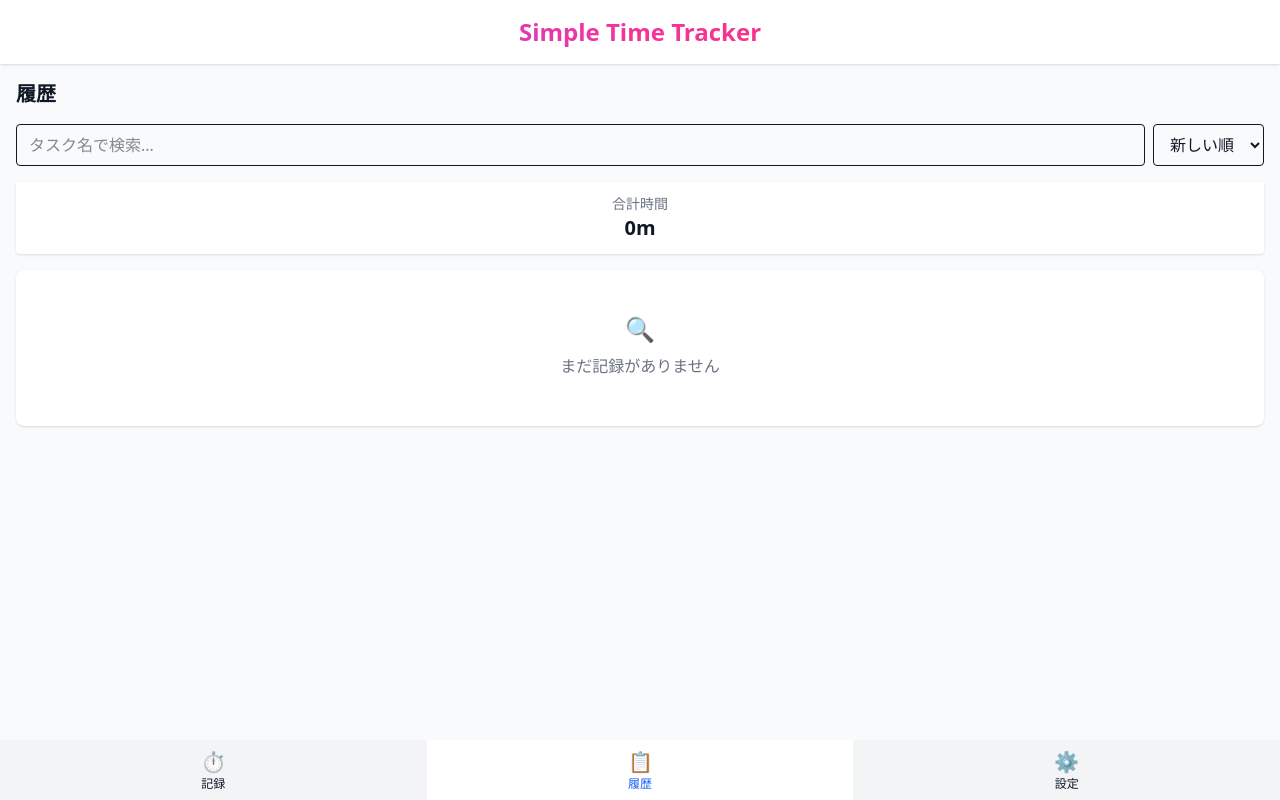
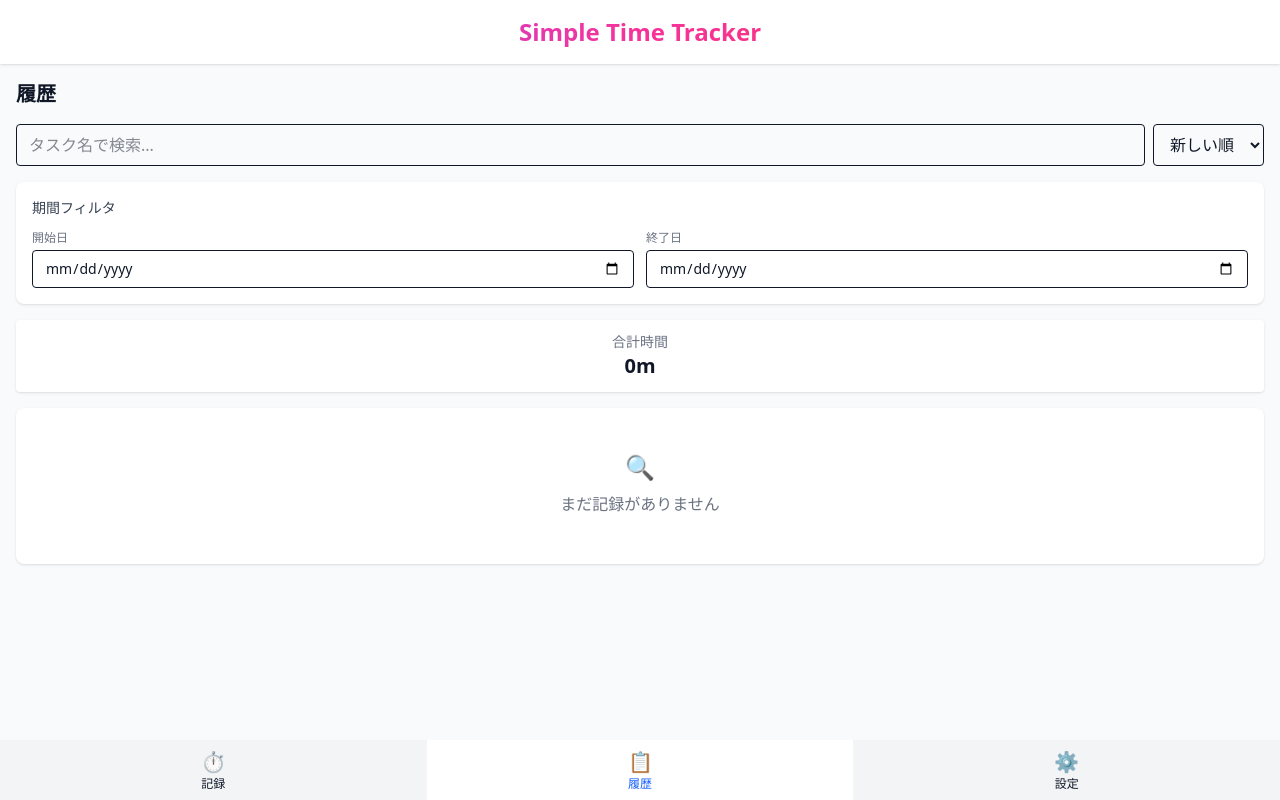
Before and after one commit to Nu424/pletra, a React (Vite) app: page /history in a window 1280 px wide. Built offline with nearby package versions, Linux system fonts and the light colour scheme; a web font is replaced by a local one.

Commit message:
feat-gen: 記録履歴を期間で絞り込めるようにした

```diff
--- a/src/pages/HistoryPage.tsx
+++ b/src/pages/HistoryPage.tsx
@@ -2,7 +2,7 @@ import { useState, useMemo } from 'react';
 import { useTaskContext } from '../contexts/TaskContext';
 import { useRecordContext } from '../contexts/RecordContext';
 import { useUIContext } from '../contexts/UIContext';
-import { formatTime, formatDateTime, formatDuration } from '../utils/timeUtils';
+import { formatTime, formatDateTime, formatDuration, getStartOfDay, getEndOfDay } from '../utils/timeUtils';
 
 // ソートオプション
 type SortOption = 'newest' | 'oldest' | 'longest' | 'shortest';
@@ -16,12 +16,16 @@ export function HistoryPage() {
   const [searchQuery, setSearchQuery] = useState('');
   const [sortOption, setSortOption] = useState<SortOption>('newest');
 
+  // 日付範囲フィルタリングの状態
+  const [startDateFilter, setStartDateFilter] = useState('');
+  const [endDateFilter, setEndDateFilter] = useState('');
+
   // 完了したレコードのみをフィルタリング
   const completedRecords = useMemo(() =>
     records.filter(record => record.endAt !== undefined),
   [records]);
 
-  // 検索とソートを適用したレコードリスト
+  // 検索、日付範囲、ソートを適用したレコードリスト
   const filteredAndSortedRecords = useMemo(() => {
     // 検索フィルタリング
     let filtered = completedRecords;
@@ -30,6 +34,29 @@ export function HistoryPage() {
       filtered = completedRecords.filter(record => {
         const task = tasks.find(t => t.id === record.taskId);
         return task && task.name.toLowerCase().includes(query);
+      });
+    }
+
+    // 日付範囲フィルタリング
+    if (startDateFilter || endDateFilter) {
+      filtered = filtered.filter(record => {
+        const recordDate = record.startAt;
+
+        let isWithinRange = true;
+
+        // 開始日フィルタ
+        if (startDateFilter) {
+          const startOfFilterDay = getStartOfDay(startDateFilter);
+          isWithinRange = isWithinRange && recordDate >= startOfFilterDay;
+        }
+
+        // 終了日フィルタ
+        if (endDateFilter) {
+          const endOfFilterDay = getEndOfDay(endDateFilter);
+          isWithinRange = isWithinRange && recordDate <= endOfFilterDay;
+        }
+
+        return isWithinRange;
       });
     }
 
@@ -48,12 +75,18 @@ export function HistoryPage() {
           return 0;
       }
     });
-  }, [completedRecords, tasks, searchQuery, sortOption]);
+  }, [completedRecords, tasks, searchQuery, sortOption, startDateFilter, endDateFilter]);
 
   // 合計時間の計算
   const totalTime = useMemo(() =>
     filteredAndSortedRecords.reduce((sum, record) => sum + record.accumulated, 0),
   [filteredAndSortedRecords]);
+
+  // 日付範囲をクリアする関数
+  const clearDateFilters = () => {
+    setStartDateFilter('');
+    setEndDateFilter('');
+  };
 
   return (
     <div className="space-y-4">
@@ -90,10 +123,71 @@ export function HistoryPage() {
         </div>
       </div>
 
+      {/* 日付範囲フィルタ */}
+      <div className="bg-white dark:bg-gray-800 p-4 rounded-lg shadow animate-fade-in" style={{ animationDelay: '0.08s' }}>
+        <div className="flex items-center justify-between mb-3">
+          <h3 className="text-sm font-medium text-gray-700 dark:text-gray-300">期間フィルタ</h3>
+          {(startDateFilter || endDateFilter) && (
+            <button
+              onClick={clearDateFilters}
+              className="text-xs text-blue-600 dark:text-blue-400 hover:underline"
+              aria-label="日付フィルタをクリア"
+            >
+              クリア
+            </button>
+          )}
+        </div>
+        <div className="grid grid-cols-1 sm:grid-cols-2 gap-3">
+          <div>
+            <label htmlFor="start-date" className="block text-xs text-gray-500 dark:text-gray-400 mb-1">
+              開始日
+            </label>
+            <input
+              id="start-date"
+              type="date"
+              value={startDateFilter}
+              onChange={(e) => setStartDateFilter(e.target.value)}
+              className="w-full px-3 py-2 text-sm border rounded dark:bg-gray-700 dark:border-gray-600 transition-all focus:ring-2 focus:ring-blue-500 focus:border-blue-500"
+              aria-label="フィルタ開始日"
+            />
+          </div>
+          <div>
+            <label htmlFor="end-date" className="block text-xs text-gray-500 dark:text-gray-400 mb-1">
+              終了日
+            </label>
+            <input
+              id="end-date"
+              type="date"
+              value={endDateFilter}
+              onChange={(e) => setEndDateFilter(e.target.value)}
+              className="w-full px-3 py-2 text-sm border rounded dark:bg-gray-700 dark:border-gray-600 transition-all focus:ring-2 focus:ring-blue-500 focus:border-blue-500"
+              aria-label="フィルタ終了日"
+            />
+          </div>
+        </div>
+        {(startDateFilter || endDateFilter) && (
+          <div className="mt-2 text-xs text-gray-500 dark:text-gray-400">
+            {startDateFilter && endDateFilter
+              ? `${startDateFilter} から ${endDateFilter} までの記録を表示`
+              : startDateFilter
+                ? `${startDateFilter} 以降の記録を表示`
+                : `${endDateFilter} 以前の記録を表示`
+            }
+          </div>
+        )}
+      </div>
+
       {/* 合計時間 */}
       <div className="bg-white dark:bg-gray-800 p-3 rounded shadow text-center animate-fade-in" style={{ animationDelay: '0.1s' }}>
-        <p className="text-sm text-gray-500 dark:text-gray-400">合計時間</p>
+        <p className="text-sm text-gray-500 dark:text-gray-400">
+          {(startDateFilter || endDateFilter) ? '期間内合計時間' : '合計時間'}
+        </p>
         <p className="text-xl font-semibold">{formatDuration(totalTime)}</p>
+        {filteredAndSortedRecords.length !== completedRecords.length && (
+          <p className="text-xs text-gray-400 dark:text-gray-500 mt-1">
+            {filteredAndSortedRecords.length} / {completedRecords.length} 件
+          </p>
+        )}
       </div>
 
       {/* レコードリスト */}
@@ -101,7 +195,7 @@ export function HistoryPage() {
         {filteredAndSortedRecords.length === 0 ? (
           <div className="text-center py-12 text-gray-500 dark:text-gray-400 bg-white dark:bg-gray-800 rounded-lg shadow">
             <div className="emoji text-4xl mb-3">🔍</div>
-            {searchQuery.trim() ? (
+            {searchQuery.trim() || startDateFilter || endDateFilter ? (
               <p>検索条件に一致する記録がありません</p>
             ) : (
               <p>まだ記録がありません</p>
--- a/src/utils/timeUtils.ts
+++ b/src/utils/timeUtils.ts
@@ -61,3 +61,49 @@ export function formatDateTime(timestamp: number): string {
 function padZero(num: number): string {
   return num.toString().padStart(2, '0');
 }
+
+/**
+ * YYYY-MM-DD形式の文字列を受け取り、その日の開始時刻（00:00:00）のタイムスタンプを返す
+ * @param dateString YYYY-MM-DD形式の日付文字列
+ * @returns その日の開始時刻のタイムスタンプ（ミリ秒）
+ */
+export function getStartOfDay(dateString: string): number {
+  const date = new Date(dateString);
+  date.setHours(0, 0, 0, 0);
+  return date.getTime();
+}
+
+/**
+ * YYYY-MM-DD形式の文字列を受け取り、その日の終了時刻（23:59:59.999）のタイムスタンプを返す
+ * @param dateString YYYY-MM-DD形式の日付文字列
+ * @returns その日の終了時刻のタイムスタンプ（ミリ秒）
+ */
+export function getEndOfDay(dateString: string): number {
+  const date = new Date(dateString);
+  date.setHours(23, 59, 59, 999);
+  return date.getTime();
+}
+
+/**
+ * 現在の日付をYYYY-MM-DD形式で返す
+ * @returns 今日の日付文字列
+ */
+export function getTodayString(): string {
+  const date = new Date();
+  const year = date.getFullYear();
+  const month = padZero(date.getMonth() + 1);
+  const day = padZero(date.getDate());
+  return `${year}-${month}-${day}`;
+}
+
+/**
+ * Date オブジェクトをYYYY-MM-DD形式の文字列に変換
+ * @param date Dateオブジェクト
+ * @returns YYYY-MM-DD形式の日付文字列
+ */
+export function formatDateToString(date: Date): string {
+  const year = date.getFullYear();
+  const month = padZero(date.getMonth() + 1);
+  const day = padZero(date.getDate());
+  return `${year}-${month}-${day}`;
+}
```
